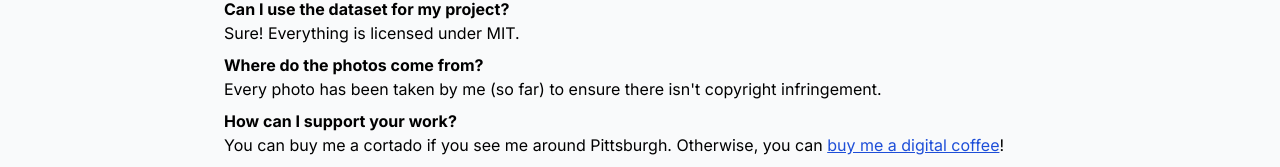
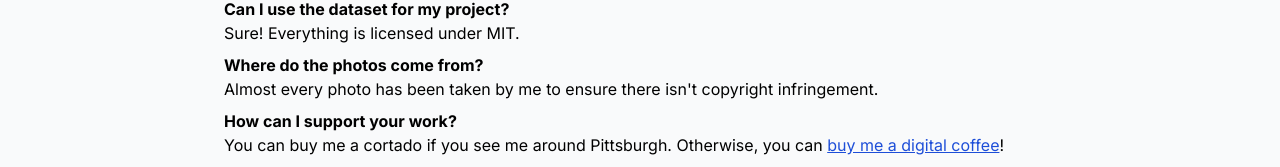
Before and after one commit to Johngeorgesample/pgh-coffee, a Next.js app: page /about in a window 1280 px wide. Shown: the part 467-634 px from the top of the page. Built offline with nearby package versions, Linux system fonts and the light colour scheme.

Commit message:
no longer the only photo submitter

```diff
--- a/app/about/page.tsx
+++ b/app/about/page.tsx
@@ -38,7 +38,7 @@ export default function About() {
 
         <QAndA
           question="Where do the photos come from?"
-          answer="Every photo has been taken by me (so far) to ensure there isn&apos;t copyright infringement."
+          answer="Almost every photo has been taken by me to ensure there isn&apos;t copyright infringement."
         />
 
       <p className="font-bold">How can I support your work?</p>
```
